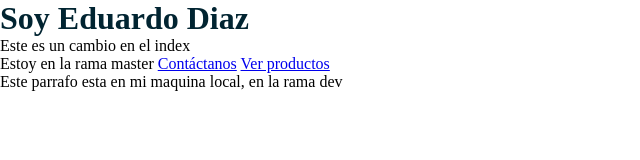
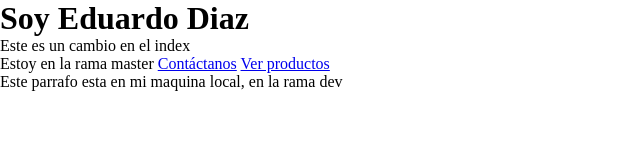
Before and after one commit to eduardiazcode/Mi-portafolio, a plain HTML site: page index.html in a window 1280 px wide. Shown: the whole page, without its empty margins (0-640 px from the left). Drawn offline with Linux system fonts and the light colour scheme.

Commit message:
Edita el archivo README y quita estilos del h1

```diff
--- a/style.css
+++ b/style.css
@@ -2,7 +2,3 @@
     margin: 0;
     padding: 0;
 }
-
-h1{
-    color: rgb(1, 36, 49);
-}
```
Also changed, not shown: 1 other file.
